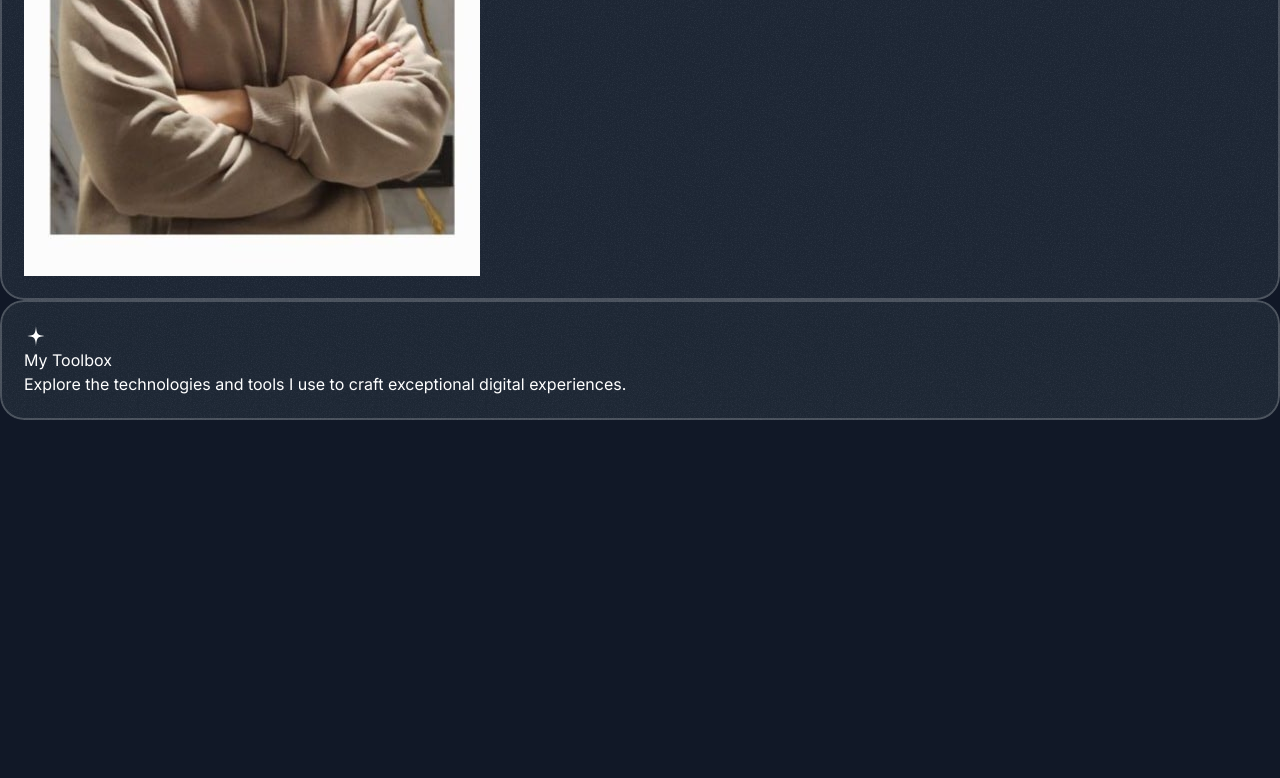
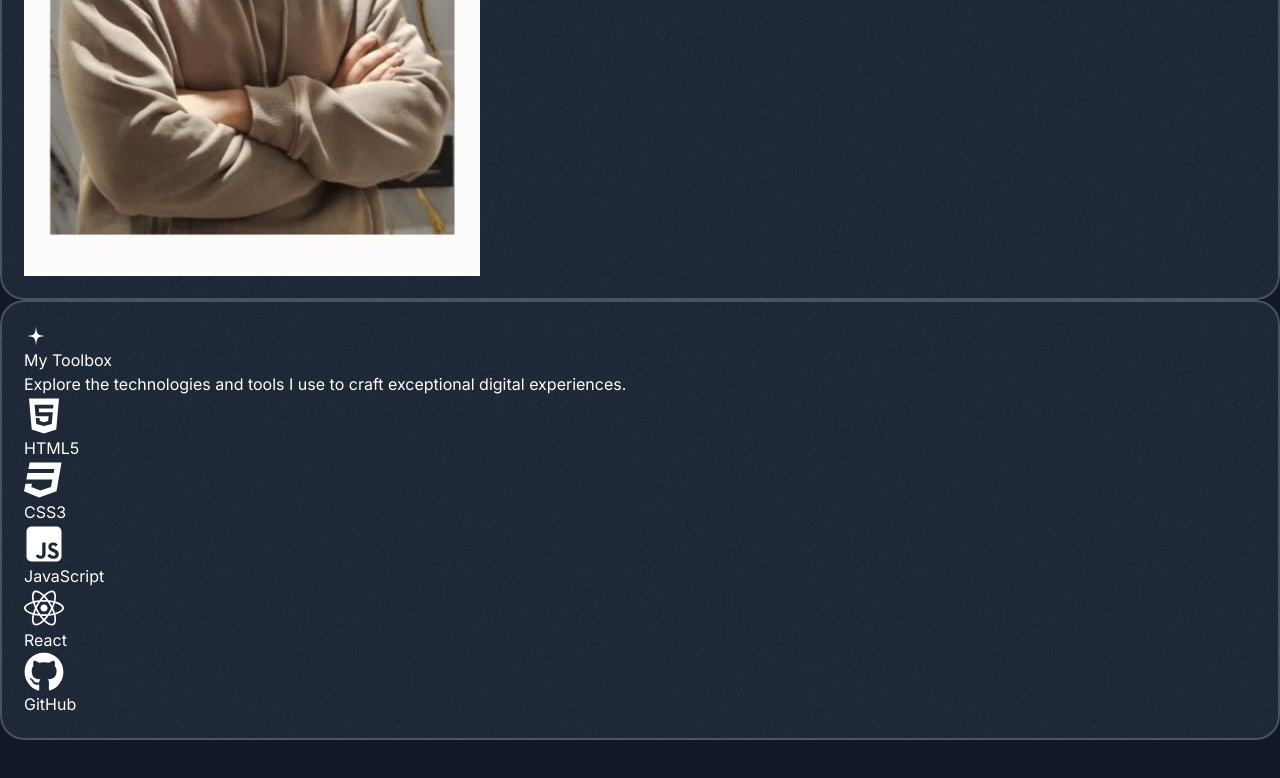
Before and after one commit to eziz-tajiev/Portfolio, a Next.js app: page / in a window 1280 px wide. Shown: the part 4113-4891 px from the top of the page. Built offline with nearby package versions, Linux system fonts and the light colour scheme; a web font is replaced by a local one.

Commit message:
TechIcon is created for dynamic work with iconType in About section

```diff
--- /dev/null
+++ b/src/components/TechIcon.tsx
@@ -0,0 +1,7 @@
+export const TechIcon = ({component}: {component:React.ElementType}) => {
+    const Component = component;
+    return (
+        <Component className="size-10"/>
+
+    );
+}
--- a/src/sections/About.tsx
+++ b/src/sections/About.tsx
@@ -13,53 +13,55 @@ import TailwindIcon from "@/assets/icons/tailwindcss.svg"
 import TsIcon from "@/assets/icons/typescript.svg"
 import NextJsIcon from "@/assets/icons/nextjs.svg"
 import ReduxIcon from "@/assets/icons/redux.svg"
+import { TechIcon } from "@/components/TechIcon";
 
 
 const toolboxItems1 = [
   {
     title: "HTML5",
-    icon: <HtmlIcon />,
+    iconType: HtmlIcon,
   },
   {
     title: "CSS3",
-    icon: <CssIcon />,
+    iconType: CssIcon,
   },
   {
     title: "JavaScript",
-    icon: <JsIcon />,
+    iconType: JsIcon,
   },
   {
     title: "React",
-    icon: <ReactIcon />,
+    iconType: ReactIcon,
   },
   {
     title: "GitHub",
-    icon: <GihubIcon />,
+    iconType: GihubIcon,
   },
 ]
 
 const toolboxItems2 = [
   {
     title: "Chrome",
-    icon: <ChromeIcon />,
+    iconType: ChromeIcon,
   },
   {
     title: "Tailwind Css",
-    icon: <TailwindIcon />,
+    iconType: TailwindIcon,
   },
   {
     title: "TypeScript",
-    icon: <TsIcon />,
+    iconType: TsIcon,
   },
   {
     title: "NextJs",
-    icon: <NextJsIcon />,
+    iconType: NextJsIcon,
   },
   {
     title: "Redux",
-    icon: <ReduxIcon />,
+    iconType: ReduxIcon,
   },
 ]
+
 export const AboutSection = () => {
   return (
     <div className="pb-96">
@@ -82,6 +84,14 @@ export const AboutSection = () => {
               <h3>My Toolbox</h3>
               <p>Explore the technologies and tools I use to craft exceptional digital experiences.</p>
             </div>
+            <div>
+              {toolboxItems1.map(item => (
+                <div key={item.title}>
+                  <TechIcon component={item.iconType} />
+                  <span>{item.title}</span>
+                </div>
+              ))}
+            </div>
           </Card>
         </div>
     </div>
```
